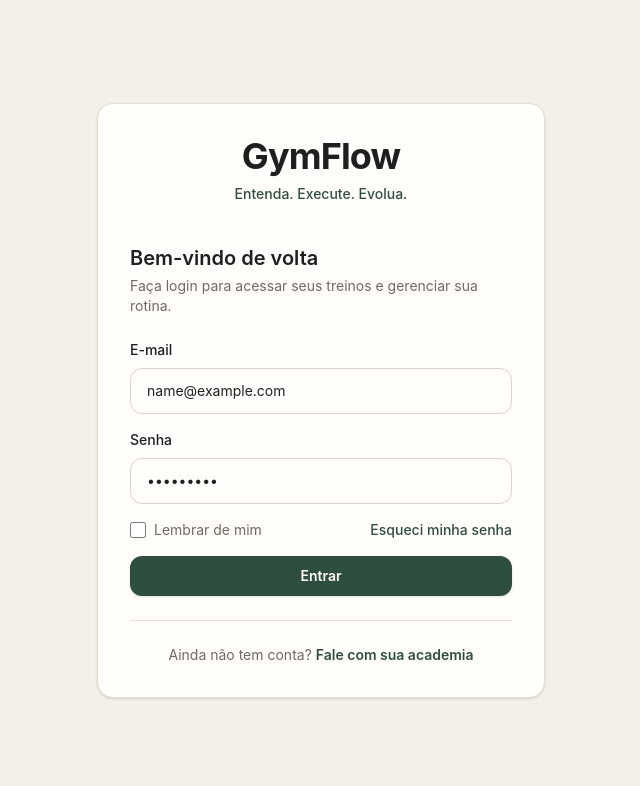
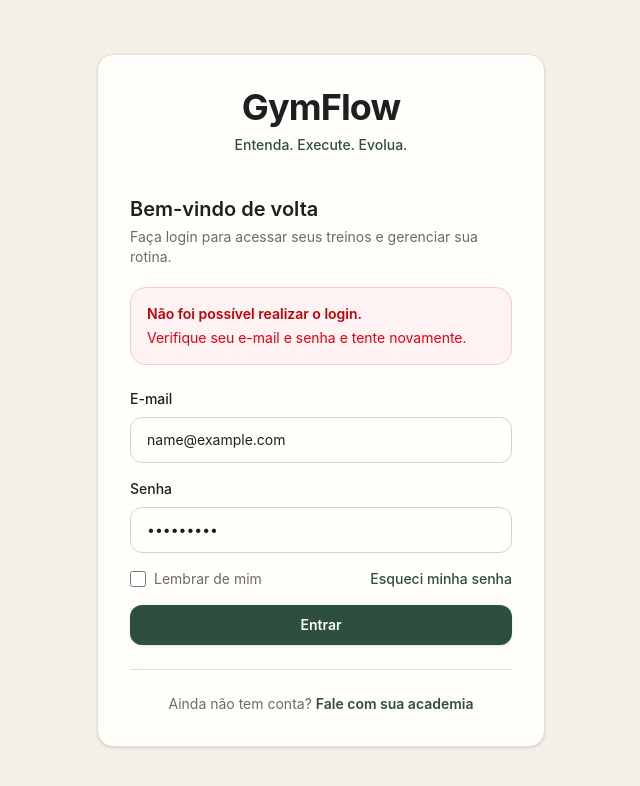
Before and after one commit to GymFlow-BR/gym-web, a React (Vite) app: page /login in a window 1280 px wide. Both pictures are taken after typing "name@example.com", "Sample123" into the empty fields and a click on the button "Entrar". Shown: the top 786 px of the page, without its empty margins (319-959 px from the left). Built offline with nearby package versions, Linux system fonts and the light colour scheme; no server answers.

Commit message:
feat: integrate login with http only cookie

```diff
--- a/src/features/auth/pages/LoginPage.tsx
+++ b/src/features/auth/pages/LoginPage.tsx
@@ -1,11 +1,14 @@
 import { zodResolver } from '@hookform/resolvers/zod'
-import { useState } from 'react'
+import { useMutation } from '@tanstack/react-query'
 import { useForm } from 'react-hook-form'
+import { useNavigate } from 'react-router'
 import { z } from 'zod'
 
 import { Button } from '../../../components/ui/Button'
 import { Card } from '../../../components/ui/Card'
 import { Input } from '../../../components/ui/Input'
+import { login } from '../services/authService'
+import type { AuthenticatedUser } from '../types/auth'
 
 const loginSchema = z.object({
   email: z
@@ -21,8 +24,16 @@ const loginSchema = z.object({
 
 type LoginFormData = z.infer<typeof loginSchema>
 
+function getRedirectPath(user: AuthenticatedUser) {
+  if (user.role === 'STUDENT') {
+    return '/student/current-workout'
+  }
+
+  return '/admin'
+}
+
 export function LoginPage() {
-  const [isSubmitting, setIsSubmitting] = useState(false)
+  const navigate = useNavigate()
 
   const {
     register,
@@ -37,14 +48,18 @@ export function LoginPage() {
     },
   })
 
-  async function handleLogin(data: LoginFormData) {
-    setIsSubmitting(true)
+  const loginMutation = useMutation({
+    mutationFn: login,
+    onSuccess: (user) => {
+      navigate(getRedirectPath(user))
+    },
+  })
 
-    await new Promise((resolve) => setTimeout(resolve, 800))
-
-    console.log('Login form data:', data)
-
-    setIsSubmitting(false)
+  function handleLogin(data: LoginFormData) {
+    loginMutation.mutate({
+      email: data.email,
+      password: data.password,
+    })
   }
 
   return (
@@ -67,6 +82,18 @@ export function LoginPage() {
             Faça login para acessar seus treinos e gerenciar sua rotina.
           </p>
         </div>
+
+        {loginMutation.isError && (
+          <div className="mt-5 rounded-2xl border border-red-200 bg-red-50 p-4">
+            <p className="text-sm font-semibold text-red-700">
+              Não foi possível realizar o login.
+            </p>
+
+            <p className="mt-1 text-sm text-red-600">
+              Verifique seu e-mail e senha e tente novamente.
+            </p>
+          </div>
+        )}
 
         <form className="mt-6 space-y-4" onSubmit={handleSubmit(handleLogin)}>
           <Input
@@ -103,8 +130,8 @@ export function LoginPage() {
             </button>
           </div>
 
-          <Button fullWidth type="submit" disabled={isSubmitting}>
-            {isSubmitting ? 'Entrando...' : 'Entrar'}
+          <Button fullWidth type="submit" disabled={loginMutation.isPending}>
+            {loginMutation.isPending ? 'Entrando...' : 'Entrar'}
           </Button>
         </form>
 
--- /dev/null
+++ b/src/features/auth/services/authService.ts
@@ -0,0 +1,14 @@
+import { api } from '../../../services/api'
+import type { AuthenticatedUser, LoginRequest } from '../types/auth'
+
+export function login(data: LoginRequest) {
+  return api.post<AuthenticatedUser, LoginRequest>('/api/auth/login', data)
+}
+
+export function getAuthenticatedUser() {
+  return api.get<AuthenticatedUser>('/api/auth/me')
+}
+
+export function logout() {
+  return api.post<void>('/api/auth/logout')
+}
--- /dev/null
+++ b/src/features/auth/types/auth.ts
@@ -0,0 +1,14 @@
+export type UserRole = 'ADMIN' | 'TEACHER' | 'STUDENT'
+
+export type LoginRequest = {
+  email: string
+  password: string
+}
+
+export type AuthenticatedUser = {
+  userId: number
+  organizationId: number
+  name: string
+  email: string
+  role: UserRole
+}
--- a/src/services/api.ts
+++ b/src/services/api.ts
@@ -16,6 +16,7 @@ async function request<TResponse>(
 
   const response = await fetch(`${API_URL}${endpoint}`, {
     ...fetchOptions,
+    credentials: 'include',
     headers: {
       'Content-Type': 'application/json',
       ...headers,
```
